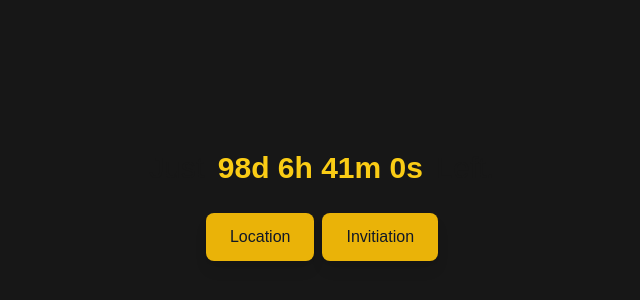
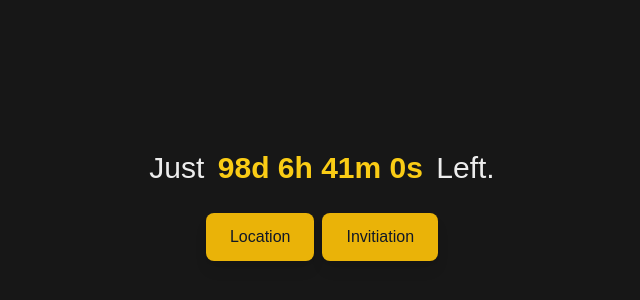
Before and after one commit to yousefhosnyx/wedding-invitation, a Next.js app: page / in a window 1280 px wide. Shown: the part 198-498 px from the top of the page, without its empty margins (318-958 px from the left). Built offline with nearby package versions, Linux system fonts and the light colour scheme.

Commit message:
create wedding

```diff
--- a/src/app/globals.css
+++ b/src/app/globals.css
@@ -16,7 +16,7 @@
 
 :root {
   --background: #171717;
-  --foreground: #171717;
+  --foreground: #ededed;
 }
 
 body {
```
